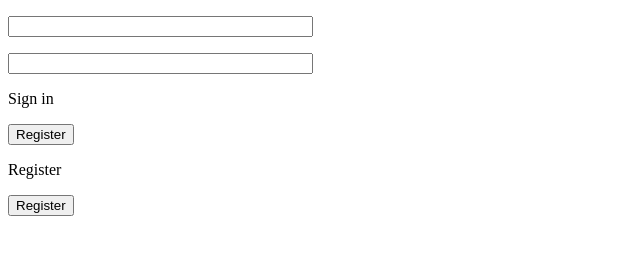
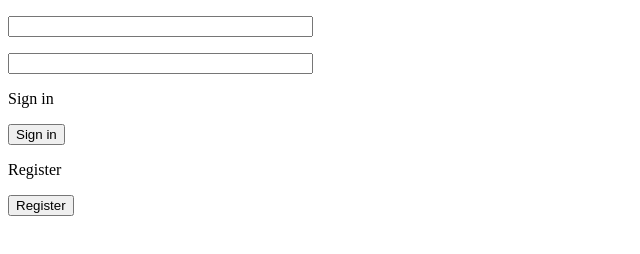
Before and after one commit to Alkotenok/login, a plain HTML site: page index.html in a window 1280 px wide. Shown: the full height of the page, 0-640 px from the left. Drawn offline with Linux system fonts and the light colour scheme.

Commit message:
Update index.html

```diff
--- a/index.html
+++ b/index.html
@@ -14,7 +14,7 @@
 <p>
 Sign in
 <form action="https://alkotenok.github.io/fsdsfdsvdsf/">
-<button type="submit">Register
+<button type="submit">Sign in
 </button>
 </form>
 </p>
```
